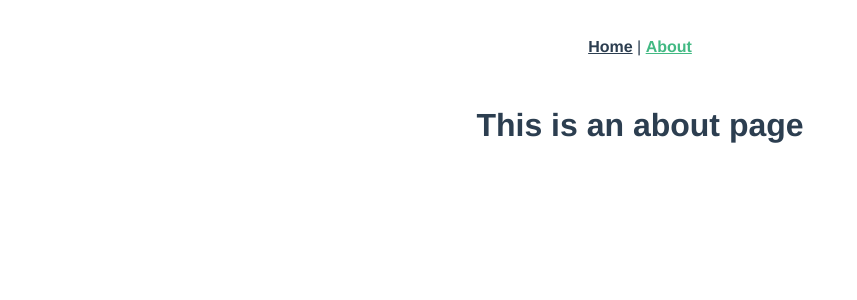
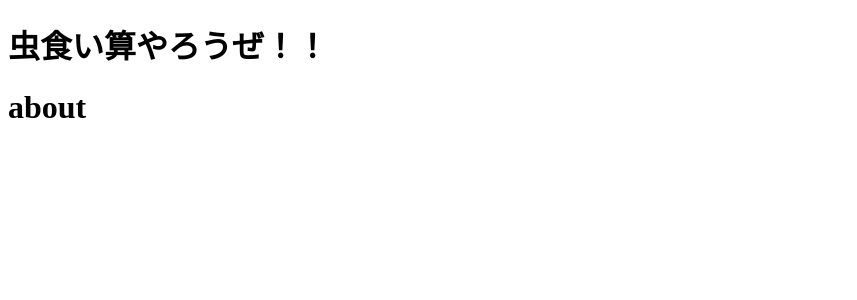
Before and after one commit to ahyaemon/musikui_20200222_front, a Vue app: page /about in a window 1280 px wide. Shown: the top 300 px of the page, without its empty margins (0-857 px from the left). Built offline with nearby package versions, Linux system fonts and the light colour scheme.

Commit message:
add about page template

```diff
--- a/src/App.vue
+++ b/src/App.vue
@@ -1,32 +1,8 @@
 <template>
-  <div id="app">
-    <div id="nav">
-      <router-link to="/">Home</router-link> |
-      <router-link to="/about">About</router-link>
+    <div id="app">
+        <header>
+            <h1>虫食い算やろうぜ！！</h1>
+        </header>
+        <router-view/>
     </div>
-    <router-view/>
-  </div>
 </template>
-
-<style lang="scss">
-#app {
-  font-family: Avenir, Helvetica, Arial, sans-serif;
-  -webkit-font-smoothing: antialiased;
-  -moz-osx-font-smoothing: grayscale;
-  text-align: center;
-  color: #2c3e50;
-}
-
-#nav {
-  padding: 30px;
-
-  a {
-    font-weight: bold;
-    color: #2c3e50;
-
-    &.router-link-exact-active {
-      color: #42b983;
-    }
-  }
-}
-</style>
--- a/src/router/index.ts
+++ b/src/router/index.ts
@@ -1,21 +1,18 @@
 import Vue from 'vue'
 import VueRouter from 'vue-router'
-import Home from '../views/Home.vue'
+import About from '../views/About.vue'
 
 Vue.use(VueRouter)
 
 const routes = [
     {
         path: '/',
-    name: 'Home',
-    component: Home
+        name: 'About',
+        component: About
     },
     {
         path: '/about',
         name: 'About',
-    // route level code-splitting
-    // this generates a separate chunk (about.[hash].js) for this route
-    // which is lazy-loaded when the route is visited.
         component: () => import(/* webpackChunkName: "about" */ '../views/About.vue')
     }
 ]
--- a/src/views/About.vue
+++ b/src/views/About.vue
@@ -1,5 +1,5 @@
 <template>
-  <div class="about">
-    <h1>This is an about page</h1>
-  </div>
+    <div class="home">
+        <h1>about</h1>
+    </div>
 </template>
--- a/src/views/Home.vue
+++ /dev/null
@@ -1,18 +0,0 @@
-<template>
-  <div class="home">
-    <img alt="Vue logo" src="../assets/logo.png">
-    <HelloWorld msg="Welcome to Your Vue.js App"/>
-  </div>
-</template>
-
-<script>
-// @ is an alias to /src
-import HelloWorld from '@/components/HelloWorld.vue'
-
-export default {
-  name: 'Home',
-  components: {
-    HelloWorld
-  }
-}
-</script>
```
Also changed, not shown: .eslintrc.js, src/store/index.ts (indentation only), 1 other file (tests, documents, lock files or other folders). Lines whose indentation alone changed are shown as unchanged.
